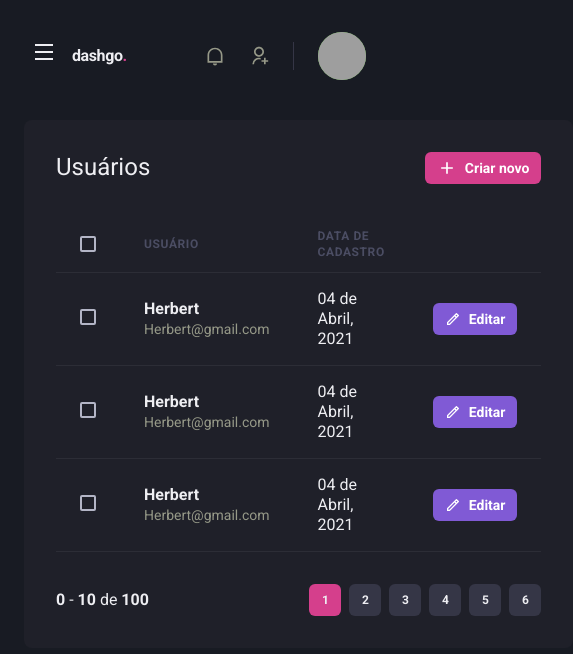
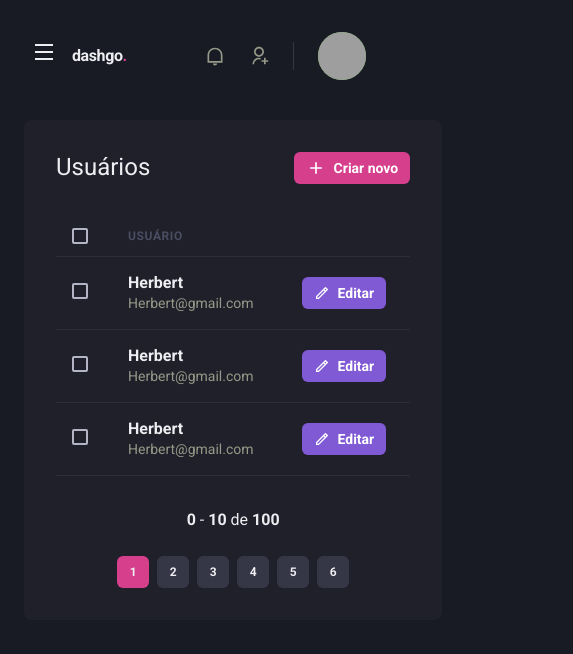
Before and after one commit to HerbertSSampaio/Ignite-04-dashgo, a Next.js app: page /users in a window 390 px wide. Shown: the top 654 px of the page, 573 px wide, since content can reach past the window. Built offline with nearby package versions, Linux system fonts and the light colour scheme; grey boxes are pictures that could not be loaded.

Commit message:
responsive userlist

```diff
--- a/src/components/Paginations/index.tsx
+++ b/src/components/Paginations/index.tsx
@@ -4,7 +4,7 @@ import { PaginationItem } from './PaginationItem'
 export function Pagination() {
     return (
         <Stack
-            direction="row"
+            direction={["column", "row"]}
             spacing="6"
             mt="8"
             justify="space-between"
--- a/src/pages/users/index.tsx
+++ b/src/pages/users/index.tsx
@@ -1,10 +1,15 @@
-import { Box, Flex, Button, Text, Heading, Icon, Table, Thead, Th, Tr, Td, Tbody, Checkbox } from "@chakra-ui/react";
+import { Box, Flex, Button, Text, Heading, Icon, Table, Thead, Th, Tr, Td, Tbody, Checkbox, useBreakpointValue } from "@chakra-ui/react";
 import { RiAddLine, RiPencilLine } from "react-icons/ri";
 import { Header } from '../../components/Header';
 import { Sidebar } from  "../../components/Sidebar";
 import { Pagination } from "../../components/Paginations";
 
 export default function UserList() {
+    const isWideVersion = useBreakpointValue({
+        base: false,
+        lg: true,
+    })
+
     return (
         <Box>
             <Header />
@@ -28,17 +33,17 @@ export default function UserList() {
                     <Table colorScheme="whiteAlpha">
                         <Thead>
                             <Tr>
-                                <Th px="6" color="gray.300" width="8">
+                                <Th px={[ "4", "4", "6"]} color="gray.300" width="8">
                                     <Checkbox colorScheme="pink" />
                                 </Th>
                                 <Th>Usuário</Th>
-                                <Th>Data de cadastro</Th>
+                                { isWideVersion && (<Th>Data de cadastro</Th>) }
                                 <Th  width="8"></Th>
                             </Tr>
                         </Thead>
                         <Tbody>
                             <Tr>
-                                <Td px="6">
+                                <Td px={[ "4", "4", "6"]}>
                                     <Checkbox colorScheme="pink" />
                                 </Td>
                                 <Td>
@@ -47,9 +52,11 @@ export default function UserList() {
                                         <Text fontSize="sm" color="gray.300">Herbert@gmail.com</Text>
                                     </Box>
                                 </Td>
+                                {isWideVersion && (
                                     <Td>
                                         04 de Abril, 2021
                                     </Td>
+                                )}
                                 <Td>
                                     <Button
                                         as="a"
@@ -62,7 +69,7 @@ export default function UserList() {
                                 </Td>
                             </Tr>
                             <Tr>
-                                <Td px="6">
+                                <Td px={[ "4", "4", "6"]}>
                                     <Checkbox colorScheme="pink" />
                                 </Td>
                                 <Td>
@@ -71,9 +78,11 @@ export default function UserList() {
                                         <Text fontSize="sm" color="gray.300">Herbert@gmail.com</Text>
                                     </Box>
                                 </Td>
+                                {isWideVersion && (
                                     <Td>
                                         04 de Abril, 2021
                                     </Td>
+                                )}
                                 <Td>
                                     <Button
                                         as="a"
@@ -86,7 +95,7 @@ export default function UserList() {
                                 </Td>
                             </Tr>
                             <Tr>
-                                <Td px="6">
+                                <Td px={[ "4", "4", "6"]}>
                                     <Checkbox colorScheme="pink" />
                                 </Td>
                                 <Td>
@@ -95,9 +104,11 @@ export default function UserList() {
                                         <Text fontSize="sm" color="gray.300">Herbert@gmail.com</Text>
                                     </Box>
                                 </Td>
+                                {isWideVersion && (
                                 <Td>
                                     04 de Abril, 2021
                                 </Td>
+                                )}
                                 <Td>
                                     <Button
                                         as="a"
```
Lines whose indentation alone changed are shown as unchanged.
